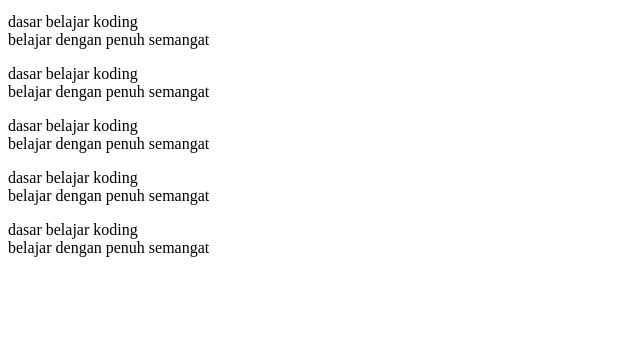
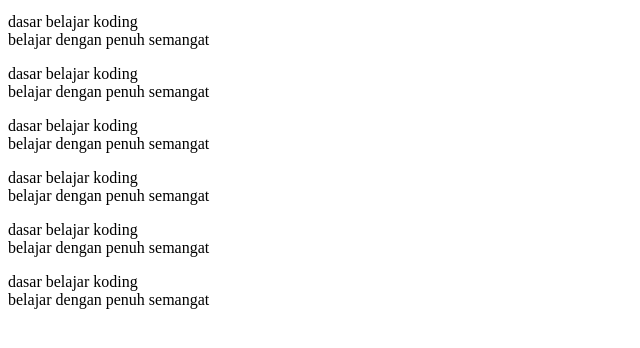
Before and after one commit to rizalhidayah/Belajar-Html, a plain HTML site: page kontak.html in a window 1280 px wide. Shown: the part 192-540 px from the top of the page, without its empty margins (0-640 px from the left). Drawn offline with Linux system fonts and the light colour scheme.

Commit message:
secound commit

```diff
--- a/kontak.html
+++ b/kontak.html
@@ -22,6 +22,7 @@
 		  <p> dasar belajar koding <br> belajar dengan penuh semangat </p>
 		  <p> dasar belajar koding <br> belajar dengan penuh semangat </p>
 		  <p> dasar belajar koding <br> belajar dengan penuh semangat </p>
+		  <p> dasar belajar koding <br> belajar dengan penuh semangat </p>
 	 </div>
 
 
@@ -30,4 +31,5 @@
 
 
 
+
 </html>
```
